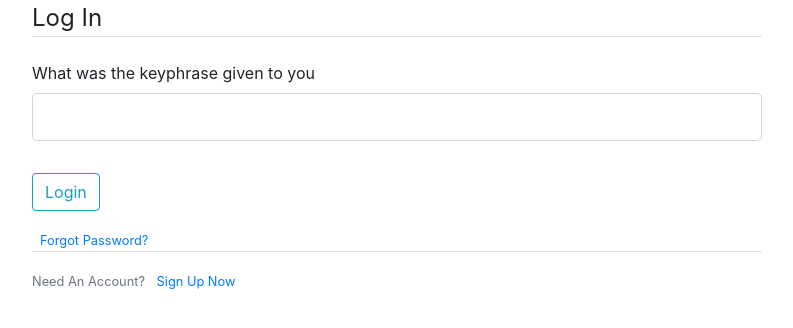
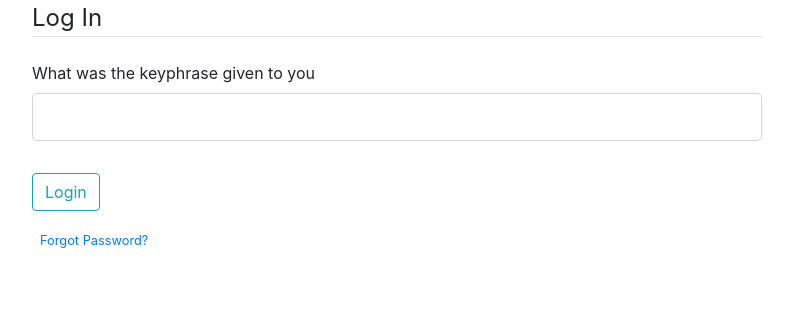
Before and after one commit to AnupamMisra/Password_manager, a Flask app: page / in a window 1280 px wide. Shown: the top 328 px of the page, without its empty margins (53-846 px from the left). Run offline with Flask 2, Linux system fonts and the light colour scheme; some libraries are stand-ins or nearby versions.

Commit message:
revised MFA

```diff
--- a/app.py
+++ b/app.py
@@ -85,6 +85,7 @@ def forgot():
         return redirect(url_for('login'))
     return render_template('forgotpass.html', title='Forgot password', form=form5)
 
-
 if __name__ == '__main__':
     app.run(host='127.0.0.1',debug=True)
+    us=""
+    p=""
--- a/templates/login.html
+++ b/templates/login.html
@@ -37,9 +37,5 @@
             </small>
         </form>
     </div>
-    <div class="border-top pt-3">
-        <small class="text-muted">
-            Need An Account? <a class="ml-2" href="{{ url_for('register') }}">Sign Up Now</a>
-        </small>
-    </div>
+
 {% endblock content %}
```
Also changed, not shown: backend.py (line endings or trailing spaces).
